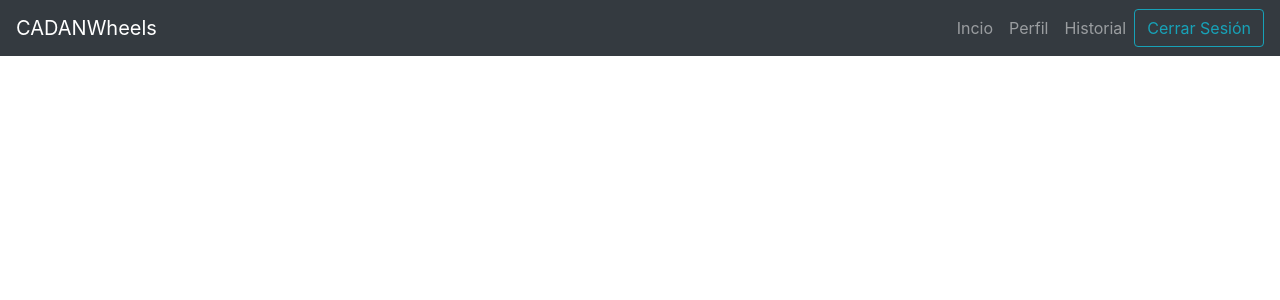
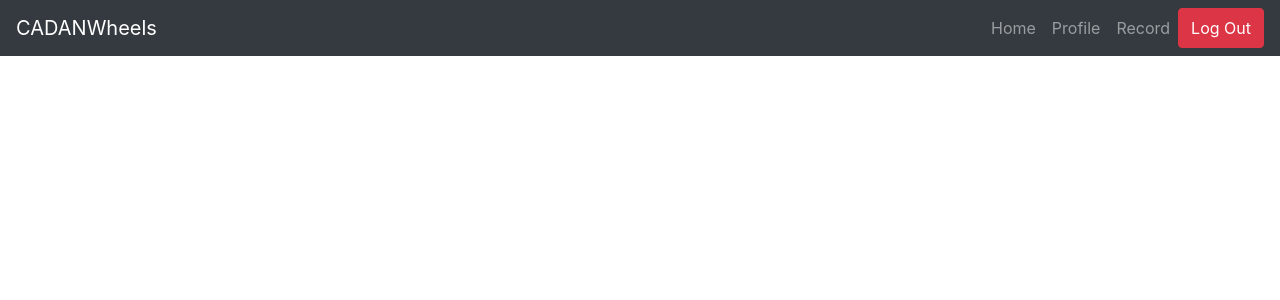
Before and after one commit to CADAN-Developers/CADAN-WHEELS, a React (Create React App) app: page /pasajero in a window 1280 px wide. Shown: the top 300 px of the page. Built offline with nearby package versions, Linux system fonts and the light colour scheme.

Commit message:
Inicio pagina y correccion de errores

```diff
--- a/src/Pasajero/PasajeroHome.js
+++ b/src/Pasajero/PasajeroHome.js
@@ -13,13 +13,11 @@ class PasajeroHome extends React.Component {
                 <Navbar bg="dark" variant="dark">
                     <Navbar.Brand href="#home">CADANWheels</Navbar.Brand>
                     <Nav className="ml-auto">
-                        <Nav.Link href="#home">Incio</Nav.Link>
-                        <Nav.Link href="#profile">Perfil</Nav.Link>
-                        <Nav.Link href="#history">Historial</Nav.Link>
+                        <Nav.Link href="#home">Home</Nav.Link>
+                        <Nav.Link href="#profile">Profile</Nav.Link>
+                        <Nav.Link href="#history">Record</Nav.Link>
+                        <Button variant="danger">Log Out</Button>
                     </Nav>
-                    <Form inline>
-                        <Button variant="outline-info">Cerrar Sesión</Button>
-                    </Form>
                 </Navbar>
         );
     }
```
